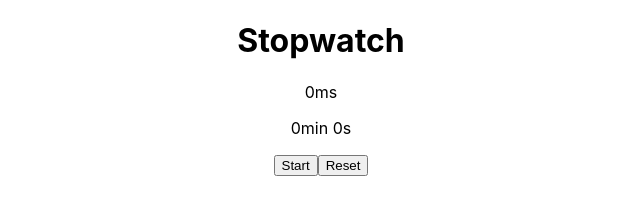
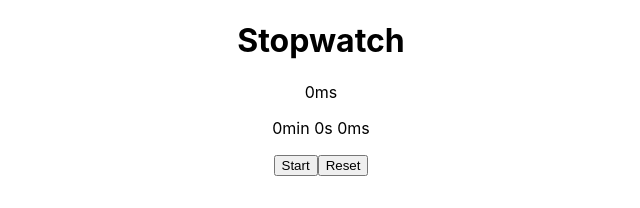
Before and after one commit to jakub-kilinski/stopwatch, a React (Create React App) app: page / in a window 1280 px wide. Shown: the top 208 px of the page, without its empty margins (319-959 px from the left). Built offline with nearby package versions, Linux system fonts and the light colour scheme.

Commit message:
Add miliseconds to stopwatch. Remove ignored files from repository.

```diff
--- a/src/App.js
+++ b/src/App.js
@@ -30,7 +30,8 @@ class Stopwatch extends Component{
         status: false,
         runningTime: 0,
         min: 0,
-        sec: 0
+        sec: 0,
+        ms: 0
     };
     handleClick = () => {
         this.setState(state => {
@@ -39,11 +40,12 @@ class Stopwatch extends Component{
             } else {
                 const startTime = Date.now() - this.state.runningTime;
                 this.timer = setInterval(() => {
-                    let time = Date.now() - startTime;
+                    let time = new Date(Date.now() - startTime);
                     this.setState({
                         runningTime: Date.now() - startTime,
-                        min: Math.floor((time/1000/60) << 0),
-                        sec: Math.floor((time/1000) % 60)
+                        min: time.getMinutes(),
+                        sec: time.getSeconds(),
+                        ms: time.getMilliseconds()
                     });
                 });
             }
@@ -55,11 +57,11 @@ class Stopwatch extends Component{
         this.setState({runningTime: 0, min: 0, sec: 0, running: false});
     };
     render(){
-        const {status, runningTime, min, sec} = this.state;
+        const {status, runningTime, min, sec, ms} = this.state;
         return (
             <div tabIndex={0} onKeyDown={this.handleClick}>
                 <p>{runningTime}ms</p>
-                <p>{min}min {sec}s</p>
+                <p>{min}min {sec}s {ms}ms</p>
                 <button>{status ? 'Stop' : 'Start'}</button>
                 <button onClick={this.handleReset}>Reset</button>
             </div>
```
Also changed, not shown: 1 other file (tests, documents, lock files or other folders).
